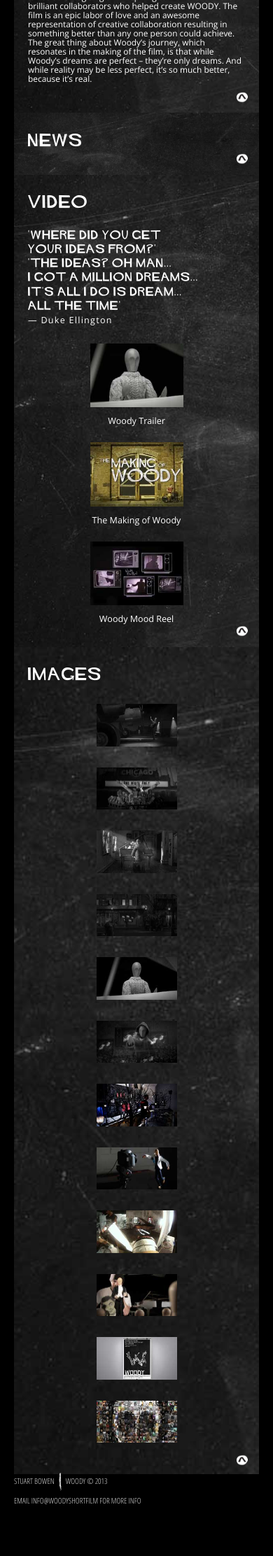
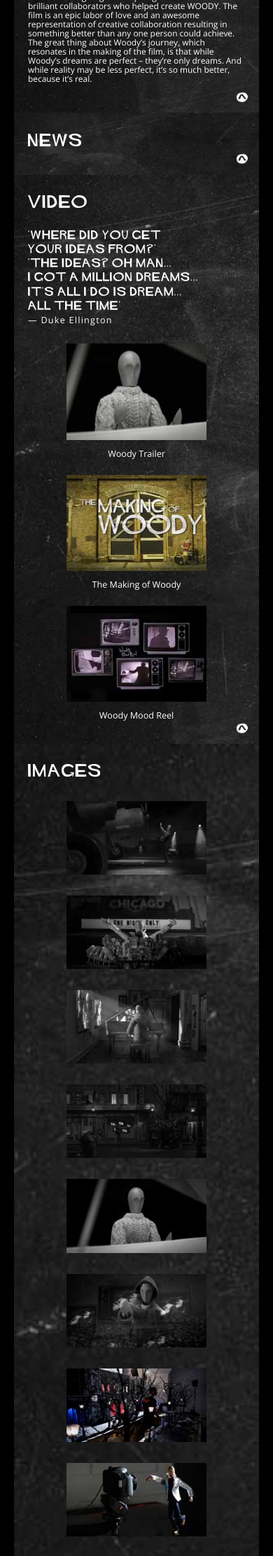
Before and after one commit to woodyshortfilm/woodyshortfilm.github.io, a Jekyll site: the page built from index.html, in a window 390 px wide. Shown: the part 993-3217 px from the top of the page at 70% size. Built offline with Jekyll 4.4.1, drawn with Linux system fonts in a browser that asks for light colours; nearby versions of some CDN libraries; comment, search, counter and statistics services are not loaded; before the commit the page ends 3160 px from its top, so only the background shows below that.

Commit message:
Increased video and image thumbnails when stacked vertically in responsive output.

```diff
--- a/css/main.css
+++ b/css/main.css
@@ -224,6 +224,9 @@ header #masthead-separator {
   #video #video-thumbnails {
     width: 100%;
   }
+  #video #video-thumbnails img {
+    width: 200px;
+  }
 }
 
 #video #video-thumbnails img { margin-bottom: 10px; }
@@ -283,6 +286,12 @@ header #masthead-separator {
   height: 61px;
 }
 
+@media all and (max-width: 500px) {
+  #images .thumbs-row img {
+    width: 200px;
+  }
+}
+
 #images #image-carousel {
   display: none;
   position: fixed;
```
